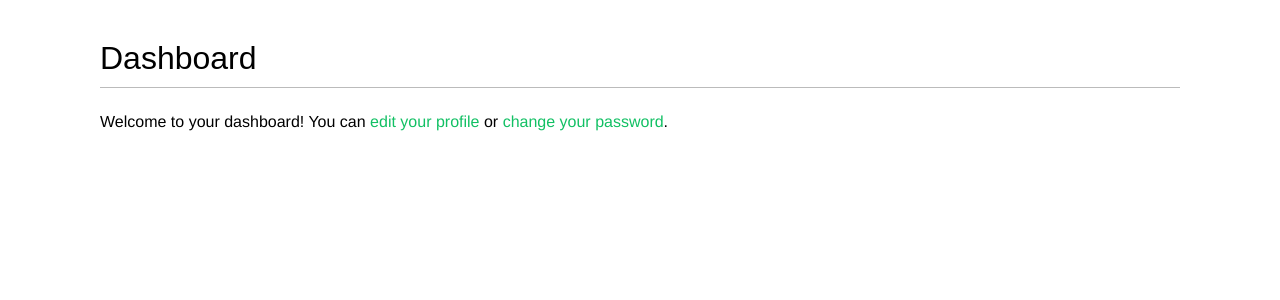
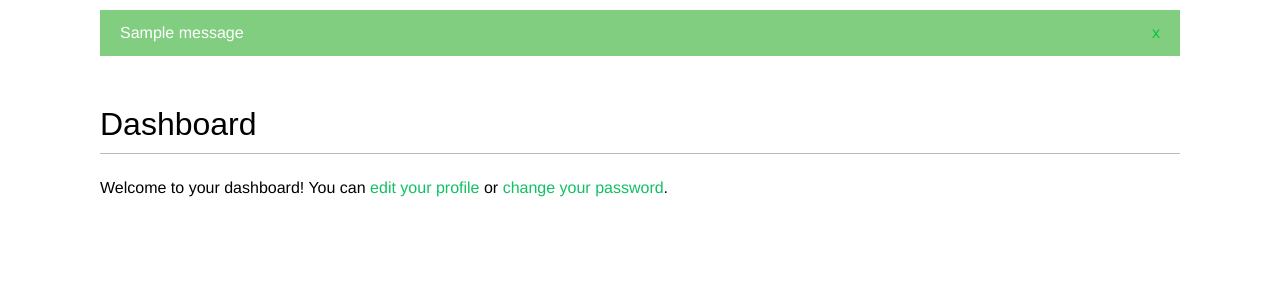
Before and after one commit to Alex-Wo/Bookmarks, a Django app: page /account/ in a window 1280 px wide. Shown: the part 48-348 px from the top of the page. Run offline with Django 4.2, Linux system fonts and the light colour scheme; a user stored in the database is signed in; one stand-in notice (Sample message) is shown; some web fonts are replaced.

Commit message:
Подключена система уведомлений о действиях пользователя

```diff
--- a/bookmarks/account/templates/base.html
+++ b/bookmarks/account/templates/base.html
@@ -31,6 +31,16 @@
         {% endif %}
     </span>
   </div>
+  {% if messages %}
+  <ul class="messages">
+      {% for message in messages %}
+      <li class="{{ message.tags }}">
+          {{ message|safe }}
+          <a href="#" class="close">x</a>
+      </li>
+      {% endfor %}
+  </ul>
+  {% endif %}
   <div id="content">
     {% block content %}{% endblock %}
   </div>
--- a/bookmarks/account/views.py
+++ b/bookmarks/account/views.py
@@ -4,6 +4,7 @@ from django.contrib.auth import authenticate, login
 from .forms import LoginForm, UserRegistrationForm, UserEditForm, ProfileEditForm
 from django.contrib.auth.decorators import login_required
 from .models import Profile
+from django.contrib import messages
 
 
 def user_login(request):
@@ -61,6 +62,9 @@ def edit(request):
         if user_form.is_valid() and profile_form.is_valid():
             user_form.save()
             profile_form.save()
+            messages.success(request, 'Profile updated successfully')
+        else:
+            messages.error(request, 'Error updating your profile')
     else:
         user_form = UserEditForm(instance=request.user)
         profile_form = ProfileEditForm(instance=request.user.profile)
```
Also changed, not shown: bookmarks/db.sqlite3.
